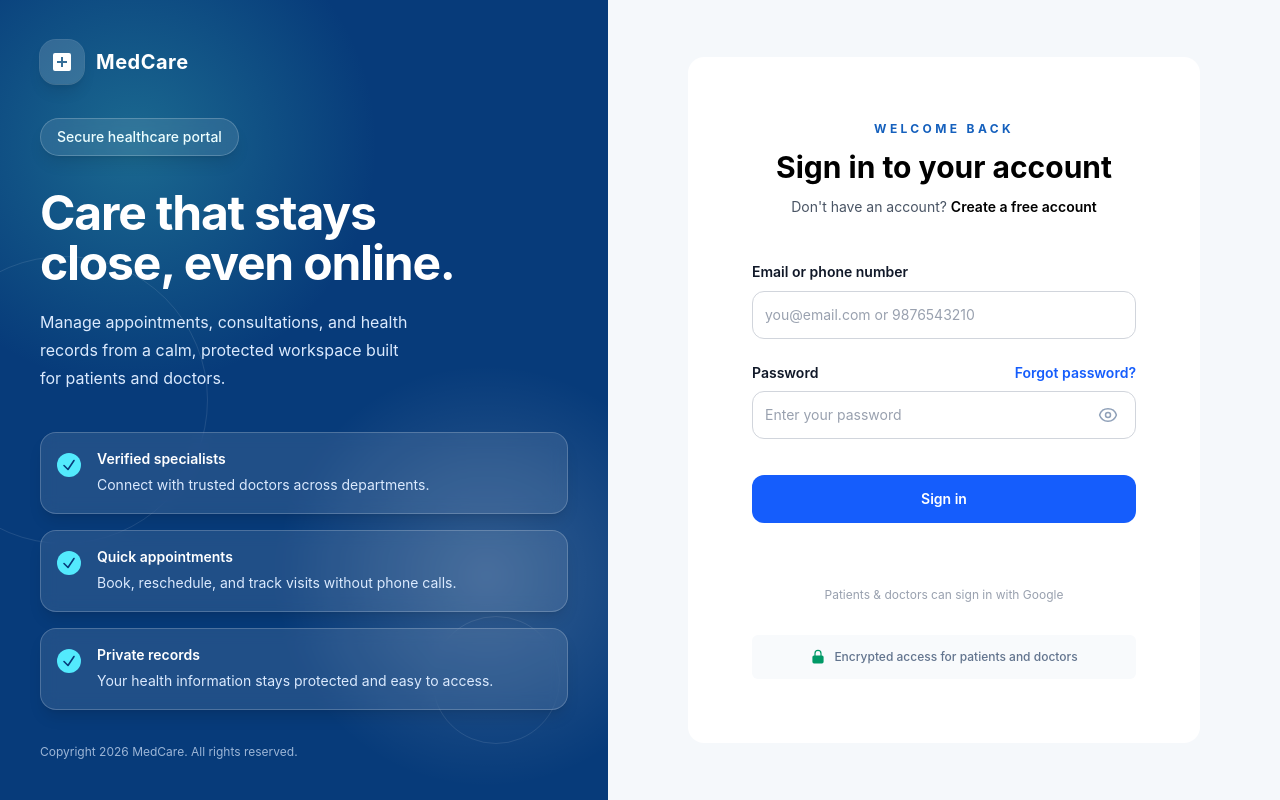
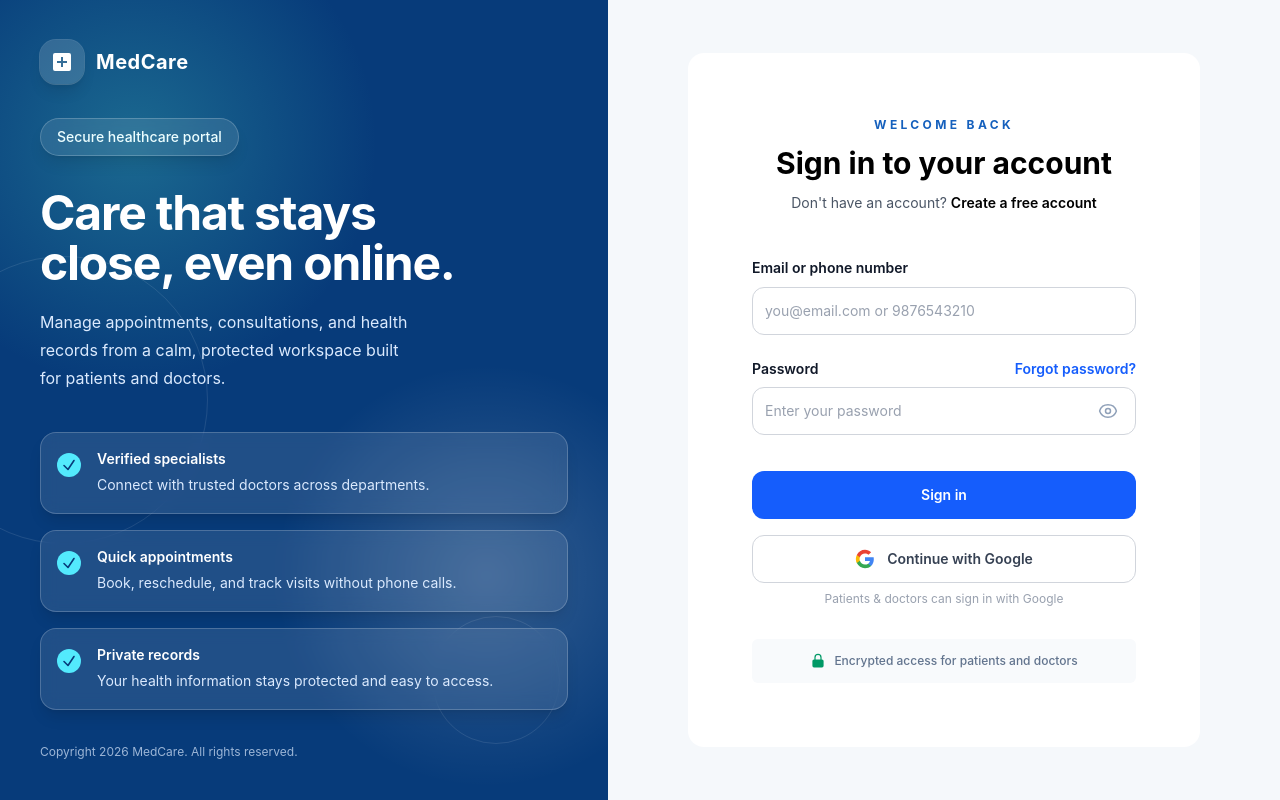
Before and after one commit to VishX07/hospital-booking-system, a React (Vite) app in the folder hospital-frontend/: page /login in a window 1280 px wide. Built offline with nearby package versions, Linux system fonts and the light colour scheme; no server answers.

Commit message:
new commit 2

```diff
--- a/hospital-frontend/src/pages/auth/LoginPage.jsx
+++ b/hospital-frontend/src/pages/auth/LoginPage.jsx
@@ -5,9 +5,10 @@
 import { login } from '../../api/auth.api.js';
 import useAuthStore from '../../store/auth.store.js';
 import ROUTES from '../../constants/routes.js';
+// import { GoogleLogin } from '@react-oauth/google';
+import { googleLogin } from '../../api/auth.api';
 
-import { GoogleLogin } from '@react-oauth/google';
-import { googleLogin } from '../../api/auth.api';
+import { useGoogleLogin } from '@react-oauth/google';
 
 const benefits = [
   {
@@ -77,30 +78,55 @@
   // Previously, checking `doctorProfile === null` first caused ALL doctors
   // (even approved ones) to get redirected to CREATE_PROFILE. Now we check
   // role first, then approval status — same pattern as handleSubmit.
-  const handleGoogleLogin = async (credentialResponse) => {
+  // const handleGoogleLogin = async (credentialResponse) => {
+  //   try {
+  //     await googleLogin({ credential: credentialResponse.credential });
+  //     await fetchCurrentUser();
+  //     const { user: currentUser, doctorProfile } = useAuthStore.getState();
+
+  //     toast.success('Login successful');
+
+  //     if (currentUser?.role === 'patient') {
+  //       navigate(ROUTES.PATIENT_DASHBOARD);
+  //     } else if (currentUser?.role === 'doctor') {
+  //       if (doctorProfile?.approvalStatus === 'approved') {
+  //         navigate(ROUTES.DOCTOR_DASHBOARD);
+  //       } else {
+  //         toast.error(
+  //           'Please complete your doctor profile to access the dashboard',
+  //         );
+  //         navigate(ROUTES.CREATE_PROFILE);
+  //       }
+  //     }
+  //   } catch (error) {
+  //     toast.error(error?.response?.data?.message || 'Google login failed');
+  //   }
+  // };
+
+  const googleSignIn = useGoogleLogin({
+    onSuccess: async (tokenResponse) => {
       try {
-      await googleLogin({ credential: credentialResponse.credential });
+        await googleLogin({ credential: tokenResponse.access_token });
         await fetchCurrentUser();
         const { user: currentUser, doctorProfile } = useAuthStore.getState();
-
         toast.success('Login successful');
-
         if (currentUser?.role === 'patient') {
           navigate(ROUTES.PATIENT_DASHBOARD);
         } else if (currentUser?.role === 'doctor') {
           if (doctorProfile?.approvalStatus === 'approved') {
             navigate(ROUTES.DOCTOR_DASHBOARD);
           } else {
-          toast.error(
-            'Please complete your doctor profile to access the dashboard',
-          );
+            toast.error('Please complete your doctor profile');
             navigate(ROUTES.CREATE_PROFILE);
           }
         }
       } catch (error) {
         toast.error(error?.response?.data?.message || 'Google login failed');
       }
-  };
+    },
+    onError: () => toast.error('Google login failed'),
+    flow: 'implicit',
+  });
 
   return (
     <main className="min-h-screen bg-[#f5f8fb] text-slate-900">
@@ -352,12 +378,37 @@
 
                     {/* ── Google Login — available to everyone on login ── */}
                     <div className="flex flex-col items-center gap-2">
-                      <GoogleLogin
+                      {/* <GoogleLogin
                         onSuccess={handleGoogleLogin}
                         onError={() => toast.error('Google login failed')}
                         useOneTap={false}
                         flow="implicit"
+                      /> */}
+                      <button
+                        type="button"
+                        onClick={() => googleSignIn()}
+                        className="flex h-12 w-full items-center justify-center gap-3 rounded-xl border border-gray-300 bg-white text-sm font-semibold text-gray-700 transition hover:bg-gray-50"
+                      >
+                        <svg className="h-5 w-5" viewBox="0 0 24 24">
+                          <path
+                            fill="#4285F4"
+                            d="M22.56 12.25c0-.78-.07-1.53-.2-2.25H12v4.26h5.92c-.26 1.37-1.04 2.53-2.21 3.31v2.77h3.57c2.08-1.92 3.28-4.74 3.28-8.09z"
                           />
+                          <path
+                            fill="#34A853"
+                            d="M12 23c2.97 0 5.46-.98 7.28-2.66l-3.57-2.77c-.98.66-2.23 1.06-3.71 1.06-2.86 0-5.29-1.93-6.16-4.53H2.18v2.84C3.99 20.53 7.7 23 12 23z"
+                          />
+                          <path
+                            fill="#FBBC05"
+                            d="M5.84 14.09c-.22-.66-.35-1.36-.35-2.09s.13-1.43.35-2.09V7.07H2.18C1.43 8.55 1 10.22 1 12s.43 3.45 1.18 4.93l3.66-2.84z"
+                          />
+                          <path
+                            fill="#EA4335"
+                            d="M12 5.38c1.62 0 3.06.56 4.21 1.64l3.15-3.15C17.45 2.09 14.97 1 12 1 7.7 1 3.99 3.47 2.18 7.07l3.66 2.84c.87-2.6 3.3-4.53 6.16-4.53z"
+                          />
+                        </svg>
+                        Continue with Google
+                      </button>
                       <p className="text-xs text-gray-400">
                         Patients &amp; doctors can sign in with Google
                       </p>
```
Lines whose indentation alone changed are shown as unchanged.
